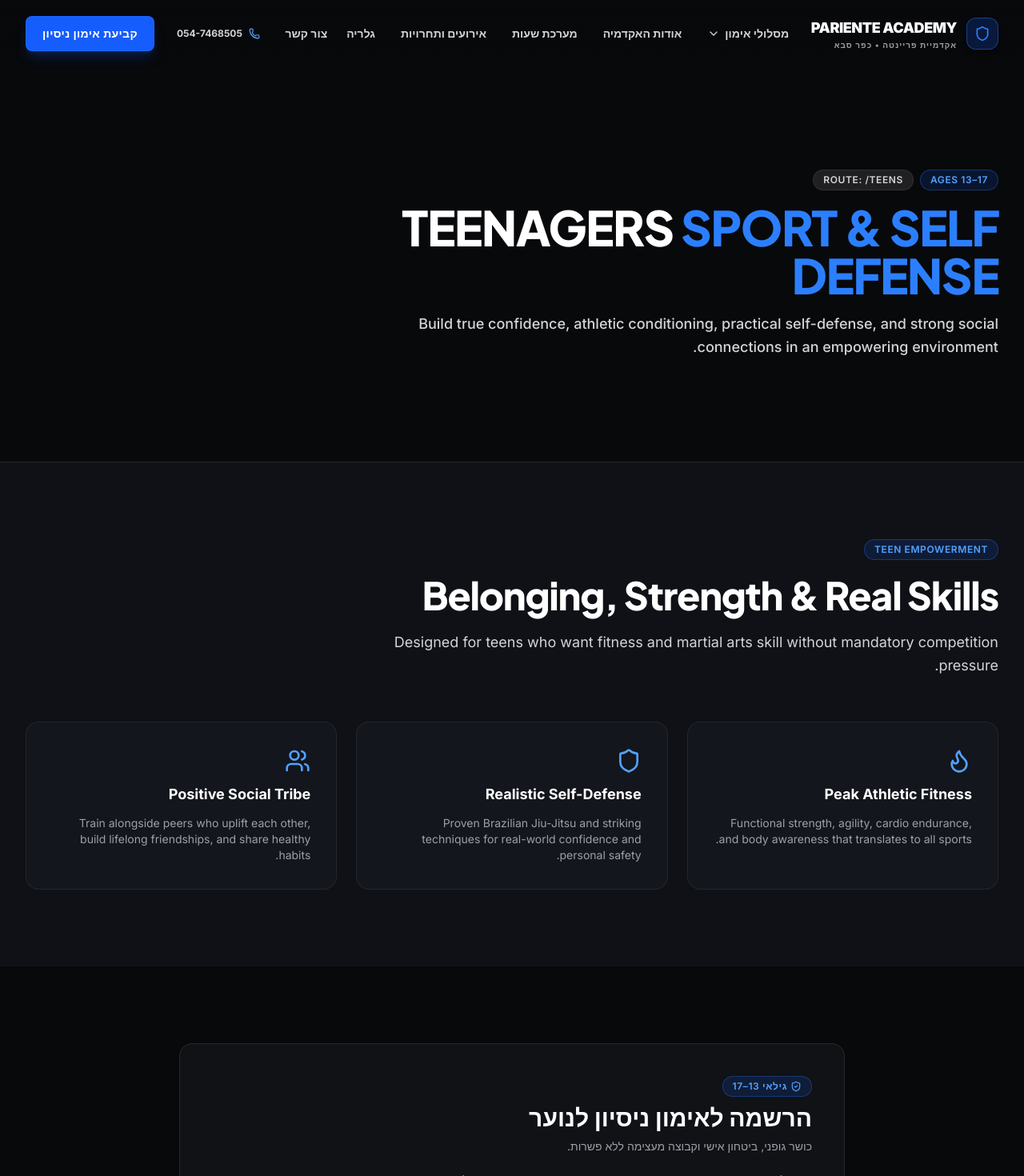
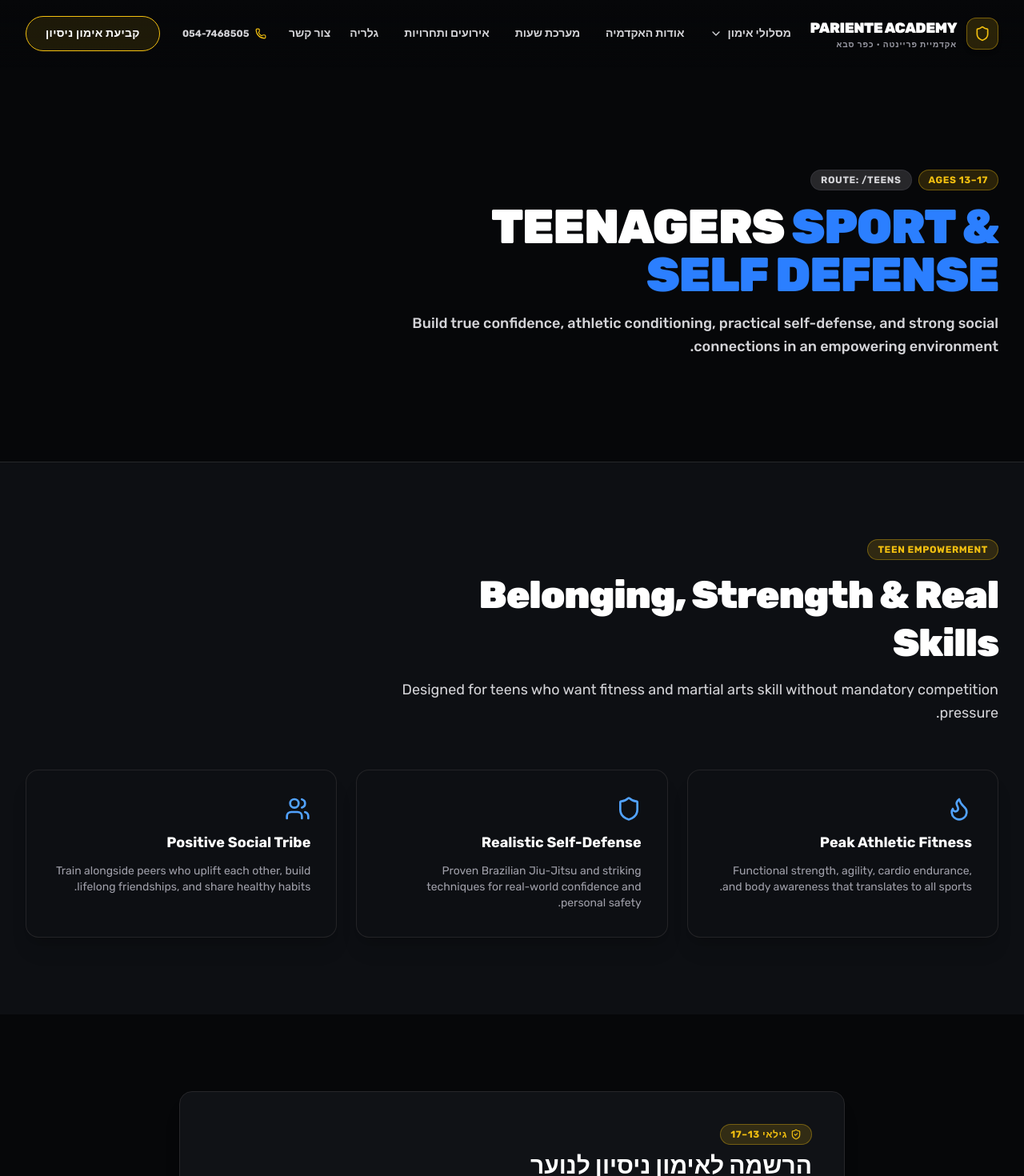
Before and after one commit to ofek-ok/PARIENTEWEBSITE, a Next.js app: page /teens in a window 1280 px wide. Shown: the top 1470 px of the page at 80% size. Built offline with nearby package versions, Linux system fonts and the light colour scheme.

Commit message:
Update visual design system to reflect official Pariente Academy brand DNA

```diff
--- a/src/app/globals.css
+++ b/src/app/globals.css
@@ -1,27 +1,24 @@
 @import "tailwindcss";
 
 @theme {
-  --color-brand-50: #eff6ff;
-  --color-brand-100: #dbeafe;
-  --color-brand-400: #3b82f6;
-  --color-brand-500: #0066ff;
-  --color-brand-600: #0052cc;
-  --color-brand-700: #003d99;
-  --color-brand-glow: rgba(0, 102, 255, 0.3);
+  --color-brand-gold: #f3c010;
+  --color-brand-gold-hover: #e0b000;
+  --color-brand-orange: #ff931e;
+  --color-brand-red: #ff1805;
+  --color-brand-amber: #d4af37;
 
-  --color-dark-bg: #08090b;
-  --color-dark-surface: #101216;
-  --color-dark-card: #16181f;
-  --color-dark-border: #242834;
-  --color-dark-hover: #1f232e;
+  --color-dark-bg: #060709;
+  --color-dark-surface: #0d0f13;
+  --color-dark-card: #14171e;
+  --color-dark-border: #232732;
 
-  --font-sans: var(--font-inter), var(--font-rubik), system-ui, sans-serif;
-  --font-display: var(--font-plus-jakarta), var(--font-rubik), system-ui, sans-serif;
+  --font-sans: var(--font-rubik), var(--font-inter), system-ui, sans-serif;
+  --font-display: var(--font-rubik), var(--font-plus-jakarta), system-ui, sans-serif;
 }
 
 :root {
-  --background: #08090b;
-  --foreground: #f8fafc;
+  --background: #060709;
+  --foreground: #ffffff;
 }
 
 body {
@@ -33,55 +30,58 @@ body {
   -moz-osx-font-smoothing: grayscale;
 }
 
-/* Custom glow and glass utilities */
-.glass-panel {
-  background: rgba(22, 24, 31, 0.75);
-  backdrop-filter: blur(12px);
-  -webkit-backdrop-filter: blur(12px);
-  border: 1px solid rgba(255, 255, 255, 0.07);
+/* Pariente Authentic Button & Container Utilities */
+.btn-gold-outline {
+  border: 1px solid #f3c010;
+  color: #ffffff;
+  background-color: rgba(243, 192, 16, 0.05);
+  border-radius: 50px;
+  transition: all 0.25s ease-out;
+}
+.btn-gold-outline:hover {
+  border-color: #e0b000;
+  background-color: #f3c010;
+  color: #060709;
+  box-shadow: 0 0 15px rgba(243, 192, 16, 0.3);
 }
 
-.glass-panel-hover {
-  transition: all 0.3s cubic-bezier(0.16, 1, 0.3, 1);
+.btn-warm-gradient {
+  background-image: linear-gradient(135deg, #ff931e 0%, #ff1805 100%);
+  color: #ffffff;
+  border-radius: 50px;
+  font-weight: 700;
+  box-shadow: 0 4px 15px rgba(255, 24, 5, 0.25);
+  transition: all 0.25s ease-out;
+}
+.btn-warm-gradient:hover {
+  transform: translateY(-1px);
+  box-shadow: 0 6px 20px rgba(255, 24, 5, 0.4);
 }
 
-.glass-panel-hover:hover {
-  background: rgba(26, 29, 38, 0.85);
-  border-color: rgba(0, 102, 255, 0.3);
-  box-shadow: 0 10px 30px -10px rgba(0, 102, 255, 0.2);
-  transform: translateY(-2px);
+/* Image Vignette and Dark Overlays */
+.image-vignette {
+  position: relative;
+}
+.image-vignette::after {
+  content: "";
+  position: absolute;
+  inset: 0;
+  background: linear-gradient(to top, rgba(6, 7, 9, 0.95) 0%, rgba(6, 7, 9, 0.4) 50%, rgba(6, 7, 9, 0.7) 100%);
+  pointer-events-none: true;
 }
 
-.glow-blue {
-  box-shadow: 0 0 25px rgba(0, 102, 255, 0.35);
-}
-
-.glow-blue-lg {
-  box-shadow: 0 0 50px rgba(0, 102, 255, 0.25);
-}
-
-/* Subtle animation keyframes */
-@keyframes pulseGlow {
-  0%, 100% { opacity: 0.4; }
-  50% { opacity: 0.8; }
-}
-
-.animate-pulse-glow {
-  animation: pulseGlow 4s ease-in-out infinite;
-}
-
-/* Custom scrollbars */
+/* Custom Scrollbars */
 ::-webkit-scrollbar {
   width: 8px;
   height: 8px;
 }
 ::-webkit-scrollbar-track {
-  background: #08090b;
+  background: #060709;
 }
 ::-webkit-scrollbar-thumb {
-  background: #242834;
+  background: #232732;
   border-radius: 4px;
 }
 ::-webkit-scrollbar-thumb:hover {
-  background: #0066ff;
+  background: #f3c010;
 }
--- a/src/components/layout/Header.tsx
+++ b/src/components/layout/Header.tsx
@@ -47,22 +47,22 @@ export const Header: React.FC<HeaderProps> = ({
       className={cn(
         "fixed top-0 left-0 right-0 z-50 transition-all duration-300 border-b",
         isScrolled
-          ? "bg-[#090a0c]/95 border-zinc-800/90 py-3 shadow-2xl shadow-black/80"
-          : "bg-gradient-to-b from-[#08090b] via-[#08090b]/80 to-transparent border-transparent py-4 sm:py-5"
+          ? "bg-[#060709]/98 border-zinc-800 py-3 shadow-2xl"
+          : "bg-gradient-to-b from-[#060709] via-[#060709]/80 to-transparent border-transparent py-4 sm:py-5"
       )}
     >
       <div className="max-w-7xl mx-auto px-4 sm:px-6 lg:px-8">
         <div className="flex items-center justify-between">
           {/* Logo Mark (Right side in RTL) */}
           <Link href="/" className="flex items-center gap-3 group">
-            <div className="w-10 h-10 rounded-xl bg-blue-600/20 border border-blue-500/40 flex items-center justify-center text-blue-500 group-hover:bg-blue-600 group-hover:text-white group-hover:border-blue-400 transition-all shadow-md">
+            <div className="w-10 h-10 rounded-xl bg-[#f3c010]/15 border border-[#f3c010]/40 flex items-center justify-center text-[#f3c010] group-hover:bg-[#f3c010] group-hover:text-[#060709] transition-all shadow-md">
               <Shield className="w-5 h-5" />
             </div>
             <div className="flex flex-col text-right">
-              <span className="text-base sm:text-lg font-black tracking-tight text-white uppercase group-hover:text-blue-400 transition-colors">
+              <span className="text-base sm:text-lg font-black tracking-tight text-white uppercase group-hover:text-[#f3c010] transition-colors font-display">
                 PARIENTE ACADEMY
               </span>
-              <span className="text-[10px] tracking-widest uppercase font-semibold text-zinc-400">
+              <span className="text-[10px] tracking-widest uppercase font-bold text-zinc-400">
                 אקדמיית פריינטה • כפר סבא
               </span>
             </div>
@@ -77,7 +77,7 @@ export const Header: React.FC<HeaderProps> = ({
               onMouseLeave={() => setProgramsOpen(false)}
             >
               <button
-                className="inline-flex items-center gap-1.5 px-3 py-2 text-sm font-bold text-zinc-300 hover:text-white transition-colors rounded-lg hover:bg-zinc-900/80"
+                className="inline-flex items-center gap-1.5 px-3 py-2 text-sm font-bold text-zinc-300 hover:text-[#f3c010] transition-colors rounded-lg hover:bg-zinc-900/80"
                 onClick={() => setProgramsOpen((prev) => !prev)}
               >
                 <span>מסלולי אימון</span>
@@ -88,7 +88,7 @@ export const Header: React.FC<HeaderProps> = ({
 
               {programsOpen && (
                 <div className="absolute top-full right-0 w-72 pt-2 animate-in fade-in slide-in-from-top-2 duration-150">
-                  <div className="bg-[#101216] border border-zinc-800 rounded-2xl p-3 shadow-2xl space-y-1 text-right">
+                  <div className="bg-[#0d0f13] border border-zinc-800 rounded-2xl p-3 shadow-2xl space-y-1 text-right">
                     {programItems.map((item) => (
                       <Link
                         key={item.href}
@@ -97,11 +97,11 @@ export const Header: React.FC<HeaderProps> = ({
                         className="flex flex-col p-2.5 rounded-xl hover:bg-zinc-900 transition-colors group"
                       >
                         <div className="flex items-center justify-between">
-                          <span className="text-sm font-bold text-zinc-200 group-hover:text-blue-400 transition-colors">
+                          <span className="text-sm font-bold text-zinc-200 group-hover:text-[#f3c010] transition-colors">
                             {item.label}
                           </span>
                           {item.badge && (
-                            <span className="text-[9px] uppercase font-bold px-2 py-0.5 rounded-full bg-amber-500/15 text-amber-400 border border-amber-500/30">
+                            <span className="text-[9px] uppercase font-bold px-2 py-0.5 rounded-full bg-[#f3c010]/15 text-[#f3c010] border border-[#f3c010]/30">
                               {item.badge}
                             </span>
                           )}
@@ -123,7 +123,7 @@ export const Header: React.FC<HeaderProps> = ({
               <Link
                 key={item.href}
                 href={item.href}
-                className="px-3 py-2 text-sm font-bold text-zinc-300 hover:text-white transition-colors rounded-lg hover:bg-zinc-900/80"
+                className="px-3 py-2 text-sm font-bold text-zinc-300 hover:text-[#f3c010] transition-colors rounded-lg hover:bg-zinc-900/80"
               >
                 {item.label}
               </Link>
@@ -134,13 +134,13 @@ export const Header: React.FC<HeaderProps> = ({
           <div className="hidden lg:flex items-center gap-4">
             <a
               href={`tel:${SITE_CONFIG.contact.phone}`}
-              className="flex items-center gap-2 text-xs font-bold text-zinc-300 hover:text-white transition-colors py-2 px-3 rounded-lg hover:bg-zinc-900/80"
+              className="flex items-center gap-2 text-xs font-bold text-zinc-300 hover:text-[#f3c010] transition-colors py-2 px-3 rounded-lg hover:bg-zinc-900/80"
             >
-              <Phone className="w-3.5 h-3.5 text-blue-400" />
+              <Phone className="w-3.5 h-3.5 text-[#f3c010]" />
               <span>{SITE_CONFIG.contact.phone}</span>
             </a>
 
-            <Button variant="primary" size="md" href={ctaHref}>
+            <Button variant="gold" size="md" href={ctaHref}>
               {ctaLabel}
             </Button>
           </div>
--- a/src/components/sections/Section.tsx
+++ b/src/components/sections/Section.tsx
@@ -4,23 +4,21 @@ import { cn } from "@/lib/utils";
 export interface SectionProps extends React.HTMLAttributes<HTMLElement> {
   variant?: "dark" | "charcoal" | "lighter" | "accent" | "bordered";
   size?: "sm" | "md" | "lg" | "xl";
-  hasGradientBorder?: boolean;
 }
 
 export const Section: React.FC<SectionProps> = ({
   className,
   variant = "dark",
   size = "md",
-  hasGradientBorder = false,
   children,
   ...props
 }) => {
   const variantStyles = {
-    dark: "bg-[#08090b] text-zinc-100",
-    charcoal: "bg-[#0f1116] text-zinc-100",
-    lighter: "bg-[#161821] text-zinc-100",
-    accent: "bg-gradient-to-b from-[#0e1424] to-[#08090b] text-zinc-100",
-    bordered: "bg-[#08090b] border-y border-zinc-800/80 text-zinc-100",
+    dark: "bg-[#060709] text-zinc-100",
+    charcoal: "bg-[#0d0f13] text-zinc-100",
+    lighter: "bg-[#14171e] text-zinc-100",
+    accent: "bg-gradient-to-b from-[#0e1017] to-[#060709] text-zinc-100",
+    bordered: "bg-[#060709] border-y border-zinc-800/80 text-zinc-100",
   };
 
   const sizeStyles = {
@@ -36,7 +34,6 @@ export const Section: React.FC<SectionProps> = ({
         "relative overflow-hidden w-full",
         variantStyles[variant],
         sizeStyles[size],
-        hasGradientBorder && "border-t border-gradient-to-r from-transparent via-blue-500/20 to-transparent",
         className
       )}
       {...props}
--- a/src/components/sections/SectionHeader.tsx
+++ b/src/components/sections/SectionHeader.tsx
@@ -9,7 +9,7 @@ export interface SectionHeaderProps {
   description?: string;
   align?: "right" | "center" | "left";
   className?: string;
-  badgeVariant?: "blue" | "gold" | "outline" | "subtle";
+  badgeVariant?: "gold" | "amber" | "outline" | "subtle";
 }
 
 export const SectionHeader: React.FC<SectionHeaderProps> = ({
@@ -19,7 +19,7 @@ export const SectionHeader: React.FC<SectionHeaderProps> = ({
   description,
   align = "right",
   className,
-  badgeVariant = "blue",
+  badgeVariant = "gold",
 }) => {
   const alignmentClasses = {
     right: "text-right items-start",
@@ -35,7 +35,7 @@ export const SectionHeader: React.FC<SectionHeaderProps> = ({
     return (
       <>
         {parts[0]}
-        <span className="text-blue-500 font-black">{highlightedTitleWord}</span>
+        <span className="text-[#f3c010] font-black">{highlightedTitleWord}</span>
         {parts[1]}
       </>
     );
--- a/src/components/ui/Badge.tsx
+++ b/src/components/ui/Badge.tsx
@@ -2,25 +2,26 @@ import React from "react";
 import { cn } from "@/lib/utils";
 
 export interface BadgeProps extends React.HTMLAttributes<HTMLDivElement> {
-  variant?: "blue" | "outline" | "gold" | "subtle" | "dark";
+  variant?: "gold" | "amber" | "blue" | "outline" | "subtle" | "dark";
   size?: "sm" | "md";
 }
 
 export const Badge: React.FC<BadgeProps> = ({
   className,
-  variant = "blue",
+  variant = "gold",
   size = "md",
   children,
   ...props
 }) => {
   const baseStyles =
-    "inline-flex items-center font-semibold rounded-full uppercase tracking-wider transition-colors";
+    "inline-flex items-center font-bold rounded-full uppercase tracking-wider transition-colors";
 
   const variants = {
-    blue: "bg-blue-600/15 text-blue-400 border border-blue-500/30",
+    gold: "bg-[#f3c010]/15 text-[#f3c010] border border-[#f3c010]/35",
+    blue: "bg-[#f3c010]/15 text-[#f3c010] border border-[#f3c010]/35", // Mapped blue -> gold accent
+    amber: "bg-amber-500/15 text-amber-400 border border-amber-500/35",
     outline: "bg-transparent text-zinc-300 border border-zinc-700",
-    gold: "bg-amber-500/15 text-amber-400 border border-amber-500/30",
-    subtle: "bg-zinc-800/80 text-zinc-300 border border-zinc-700/60",
+    subtle: "bg-zinc-800 text-zinc-300 border border-zinc-700/60",
     dark: "bg-zinc-950 text-zinc-400 border border-zinc-800",
   };
 
--- a/src/components/ui/Button.tsx
+++ b/src/components/ui/Button.tsx
@@ -3,7 +3,7 @@ import Link from "next/link";
 import { cn } from "@/lib/utils";
 
 export interface ButtonProps extends React.ButtonHTMLAttributes<HTMLButtonElement> {
-  variant?: "primary" | "secondary" | "outline" | "ghost" | "glow";
+  variant?: "primary" | "secondary" | "outline" | "ghost" | "gold" | "glow";
   size?: "sm" | "md" | "lg" | "xl";
   href?: string;
   fullWidth?: boolean;
@@ -28,26 +28,28 @@ export const Button = React.forwardRef<HTMLButtonElement, ButtonProps>(
     ref
   ) => {
     const baseStyles =
-      "inline-flex items-center justify-center font-semibold transition-all duration-300 rounded-lg focus:outline-none focus:ring-2 focus:ring-blue-500/50 active:scale-[0.98] disabled:opacity-50 disabled:pointer-events-none cursor-pointer tracking-wide";
+      "inline-flex items-center justify-center font-bold transition-all duration-300 rounded-full focus:outline-none focus:ring-2 focus:ring-amber-400/50 active:scale-[0.98] disabled:opacity-50 disabled:pointer-events-none cursor-pointer tracking-wide";
 
     const variants = {
       primary:
-        "bg-blue-600 hover:bg-blue-500 text-white shadow-lg shadow-blue-600/25 hover:shadow-blue-600/40 border border-blue-500/30",
+        "bg-gradient-to-r from-[#ff931e] to-[#ff1805] text-white shadow-lg shadow-red-900/30 hover:shadow-red-600/40 hover:-translate-y-0.5 border border-red-500/30",
       glow:
-        "bg-blue-600 hover:bg-blue-500 text-white shadow-[0_0_30px_rgba(0,102,255,0.4)] hover:shadow-[0_0_45px_rgba(0,102,255,0.6)] border border-blue-400/40 font-bold",
+        "bg-gradient-to-r from-[#ff931e] to-[#ff1805] text-white shadow-lg shadow-red-900/30 hover:shadow-red-600/40 hover:-translate-y-0.5 border border-red-500/30", // Mapped glow -> warm primary
+      gold:
+        "border border-[#f3c010] bg-[#f3c010]/10 text-white hover:bg-[#f3c010] hover:text-[#060709] hover:shadow-[0_0_20px_rgba(243,192,16,0.35)]",
       secondary:
-        "bg-zinc-900 hover:bg-zinc-800 text-white border border-zinc-800 hover:border-zinc-700 shadow-sm",
+        "bg-[#14171e] hover:bg-zinc-800 text-white border border-zinc-700 hover:border-[#f3c010] hover:text-[#f3c010]",
       outline:
-        "bg-transparent text-zinc-200 border border-zinc-700 hover:border-blue-500 hover:text-white hover:bg-blue-600/10",
+        "bg-transparent text-zinc-200 border border-zinc-700 hover:border-[#f3c010] hover:text-[#f3c010] hover:bg-zinc-900/50",
       ghost:
-        "bg-transparent text-zinc-300 hover:text-white hover:bg-zinc-800/60",
+        "bg-transparent text-zinc-300 hover:text-[#f3c010] hover:bg-zinc-900/50",
     };
 
     const sizes = {
-      sm: "text-xs px-3 py-1.5 min-h-[36px]",
-      md: "text-sm px-5 py-2.5 min-h-[44px]",
-      lg: "text-base px-7 py-3.5 min-h-[50px]",
-      xl: "text-lg px-8 py-4 min-h-[56px]",
+      sm: "text-xs px-4 py-2 min-h-[36px]",
+      md: "text-sm px-6 py-2.5 min-h-[44px]",
+      lg: "text-base px-8 py-3.5 min-h-[50px]",
+      xl: "text-lg px-9 py-4 min-h-[56px]",
     };
 
     const combinedClasses = cn(
--- a/src/components/ui/Card.tsx
+++ b/src/components/ui/Card.tsx
@@ -4,29 +4,29 @@ import { cn } from "@/lib/utils";
 export interface CardProps extends React.HTMLAttributes<HTMLDivElement> {
   hoverEffect?: boolean;
   glowOnHover?: boolean;
-  variant?: "default" | "solid" | "glass" | "bordered";
+  variant?: "solid" | "dark" | "bordered" | "panel" | "glass" | "default";
 }
 
 export const Card: React.FC<CardProps> = ({
   className,
   hoverEffect = true,
-  glowOnHover = false,
-  variant = "glass",
+  glowOnHover,
+  variant = "solid",
   children,
   ...props
 }) => {
   const variantStyles = {
-    glass: "glass-panel text-zinc-100",
-    default: "bg-zinc-900/90 text-zinc-100 border border-zinc-800/80 shadow-md",
-    solid: "bg-zinc-950 text-zinc-100 border border-zinc-900",
+    solid: "bg-[#0d0f13] text-zinc-100 border border-zinc-800/90 shadow-xl",
+    glass: "bg-[#0d0f13] text-zinc-100 border border-zinc-800/90 shadow-xl", // Mapped glass -> solid dark
+    default: "bg-[#0d0f13] text-zinc-100 border border-zinc-800/90 shadow-xl",
+    dark: "bg-[#060709] text-zinc-100 border border-zinc-800/80",
+    panel: "bg-[#14171e] text-zinc-100 border border-zinc-800/80 shadow-md",
     bordered: "bg-transparent text-zinc-100 border border-zinc-800",
   };
 
   const hoverStyles = hoverEffect
-    ? "transition-all duration-300 hover:-translate-y-1 hover:border-zinc-700"
+    ? "transition-all duration-300 hover:border-zinc-700 hover:shadow-2xl"
     : "";
-
-  const glowStyles = glowOnHover ? "hover:border-blue-500/50 hover:shadow-lg hover:shadow-blue-500/10" : "";
 
   return (
     <div
@@ -34,7 +34,6 @@ export const Card: React.FC<CardProps> = ({
         "rounded-2xl p-6 sm:p-8 relative overflow-hidden",
         variantStyles[variant],
         hoverStyles,
-        glowStyles,
         className
       )}
       {...props}
```
Also changed, not shown: src/app/page.tsx (+66 -72 lines), src/components/conversion/MobileStickyCta.tsx (+4 -5 lines), src/components/conversion/SegmentSelector.tsx (+5 -5 lines), src/components/sections/CtaSection.tsx (+13 -17 lines).
